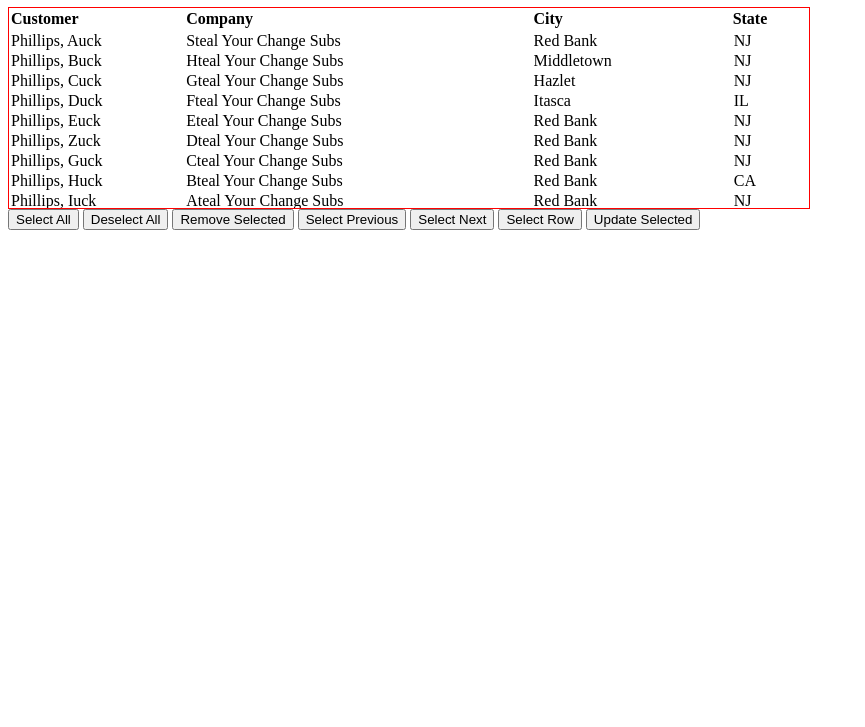
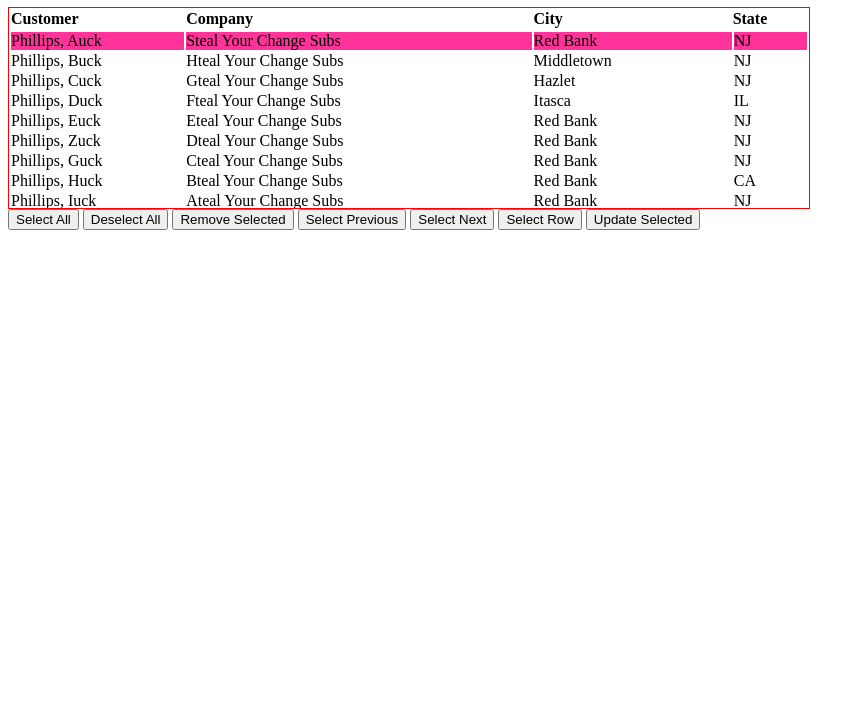
Before and after one commit to bmavity/caruso, a plain HTML site: page examples/grid/simpleGrid.html in a window 1280 px wide. Shown: the part 73-800 px from the top of the page, without its empty margins (0-865 px from the left). Drawn offline with Linux system fonts and the light colour scheme.

Commit message:
Added initial selection to grid example

```diff
--- a/examples/grid/simpleGrid.html
+++ b/examples/grid/simpleGrid.html
@@ -147,6 +147,7 @@
           });
         }
         dataReceivedCallback(items);
+        g.setSelectedRow(0);
       };
 
       var onDataReceived = function(callback) {
```
